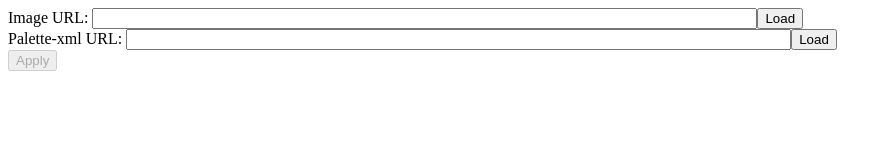
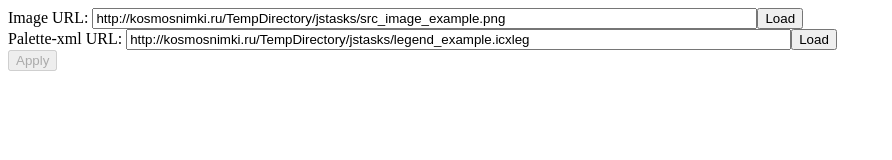
Before and after one commit to Zemledelec/image_filter, a plain HTML site: page index.html in a window 1280 px wide. Shown: the whole page, without its empty margins (0-892 px from the left). Drawn offline with Linux system fonts and the light colour scheme.

Commit message:
Added default url values.

```diff
--- a/index.html
+++ b/index.html
@@ -7,10 +7,10 @@
 </head>
 <body onload="main();">
 Image URL:
-<input type="text" id="imgUrl" size="80"><button onclick="loadImage();">Load</button>
+<input type="text" id="imgUrl" value="http://kosmosnimki.ru/TempDirectory/jstasks/src_image_example.png" size="80"><button onclick="loadImage();">Load</button>
 <br/>
 Palette-xml URL:
-<input type="text" size="80"><button onclick="loadPalette();">Load</button>
+<input type="text" value = "http://kosmosnimki.ru/TempDirectory/jstasks/legend_example.icxleg" id="pltUrl" size="80"><button onclick="loadPalette();">Load</button>
 </br>
 <button id="btnApply" onclick="applyPalette();" disabled>Apply</button>
 <br/>
```
